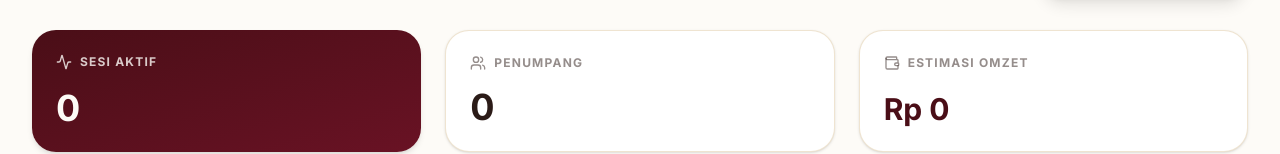
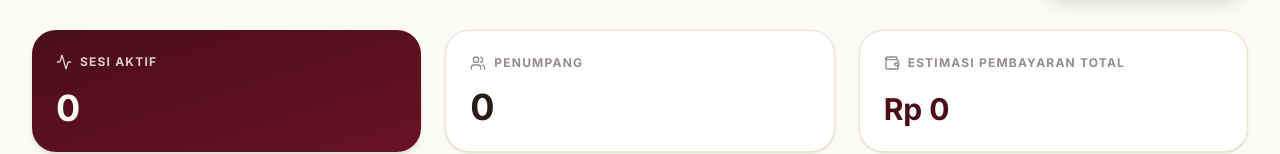
Before and after one commit to Developer-arasa/Arasastore, a Next.js app: page /tour-portal/manage in a window 1280 px wide. Shown: the part 195-349 px from the top of the page. Built offline with nearby package versions, Linux system fonts and the light colour scheme; no server answers; the database is empty; a web font is replaced by a local one.

Commit message:
perubahan nama omzet jadi estimasi pembayaran total sesi

```diff
--- a/app/tour-portal/manage/page.tsx
+++ b/app/tour-portal/manage/page.tsx
@@ -164,7 +164,7 @@
           <div className="col-span-2 md:col-span-1 bg-white border border-[#E5D3B3]/60 p-4 sm:p-6 rounded-2xl sm:rounded-3xl shadow-sm flex flex-col justify-between">
             <div className="flex items-center gap-2 mb-4 text-[#2B1B17]/50">
               <Wallet size={16} />
-              <span className="text-[10px] sm:text-xs font-bold uppercase tracking-widest">Estimasi Omzet</span>
+              <span className="text-[10px] sm:text-xs font-bold uppercase tracking-widest">Estimasi Pembayaran Total</span>
             </div>
             <p className="text-2xl sm:text-3xl font-bold text-[#4A0E17]">
               {new Intl.NumberFormat('id-ID', { style: 'currency', currency: 'IDR', maximumFractionDigits: 0 }).format(metrics.potentialRevenue)}
```
